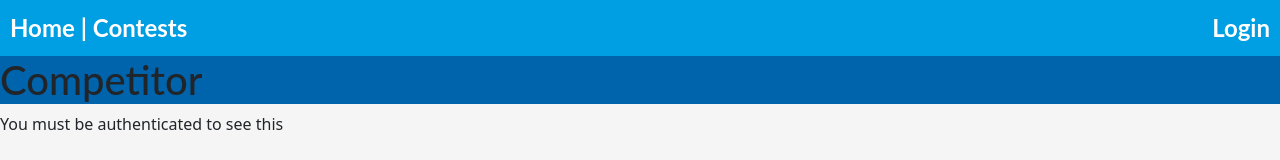
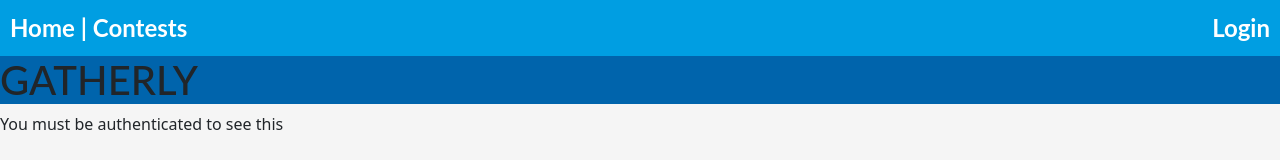
Before and after one commit to Rolandg24/Contest_Application, a Vue app in the folder vue/: page / in a window 1280 px wide. Shown: the top 160 px of the page. Built offline with nearby package versions, Linux system fonts and the light colour scheme.

Commit message:
prior to pull

```diff
--- a/vue/src/views/HomeView.vue
+++ b/vue/src/views/HomeView.vue
@@ -1,6 +1,6 @@
 <template>
   <div class="header">
-    <h1>Competitor</h1>
+    <h1>GATHERLY</h1>
   </div>
   <div class="main-body">
 
```
